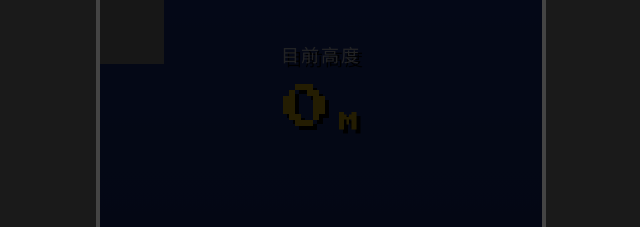
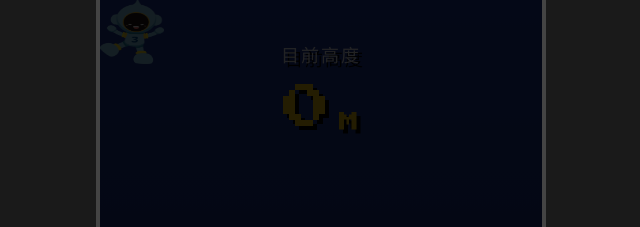
Before and after one commit to js00088293-glitch/Boby-Jump, a plain HTML site: page index.html in a window 1280 px wide. Shown: the top 227 px of the page, without its empty margins (319-959 px from the left). Drawn offline with nearby package versions, Linux system fonts and the light colour scheme; a web font is replaced by a local one.

Commit message:
Update index.html

```diff
--- a/index.html
+++ b/index.html
@@ -196,7 +196,7 @@ const player = {
     img: new Image(),
     facing: 'right'
 };
-player.img.src = 'https://duk.tw/Txy4Fj.png';
+player.img.src = 'boby.png';
 
 // 平台管理
 let platforms = [];
```
